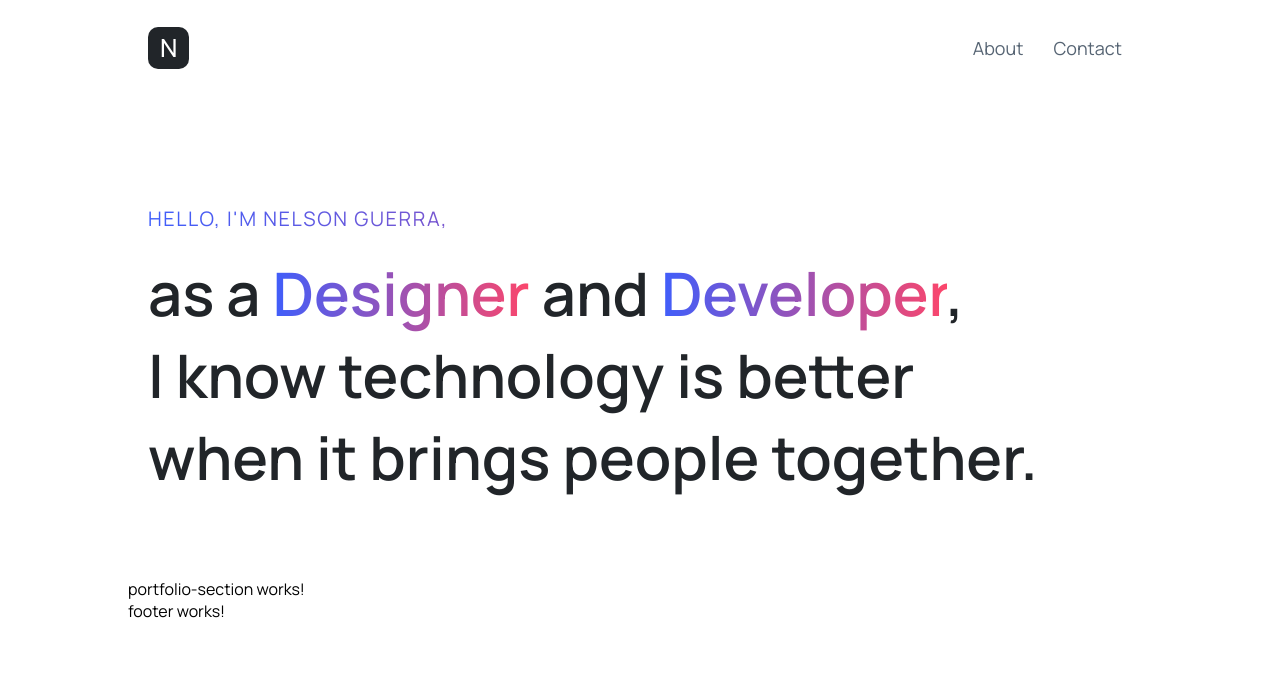
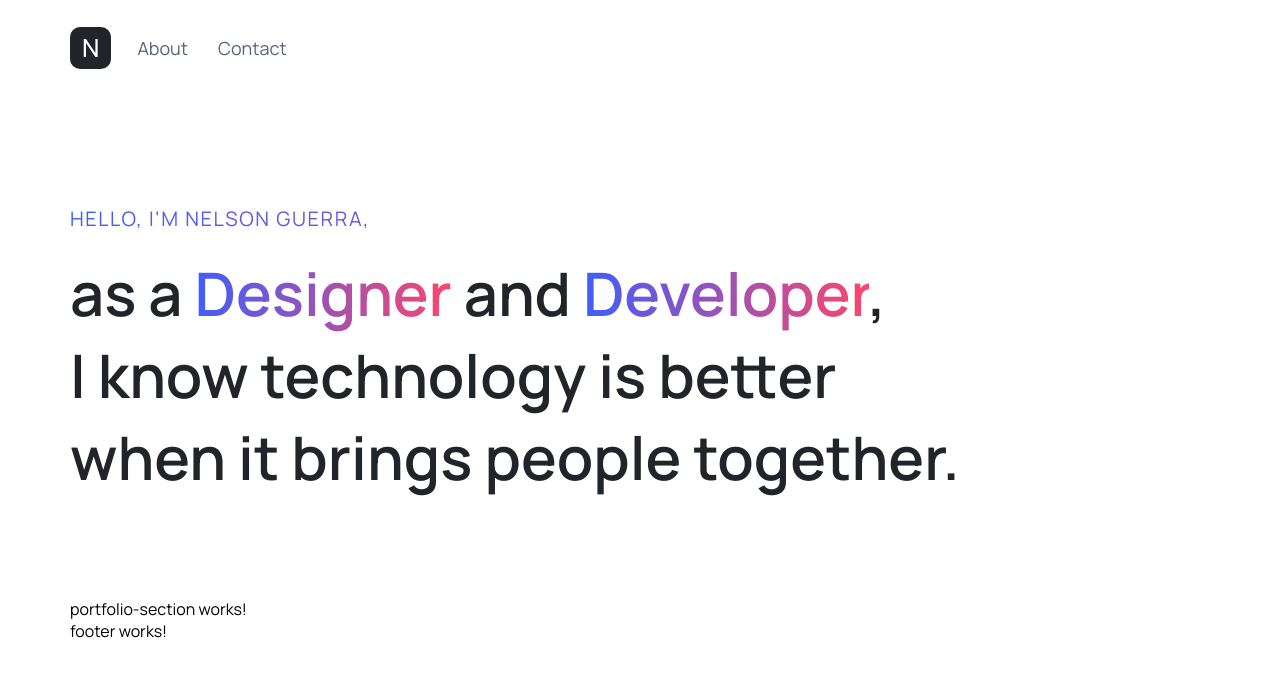
Before and after one commit to Nelson-Guerra-Tech/UX-Cleanfolio, an Angular app: page / in a window 1280 px wide. Shown: the top 676 px of the page. Built offline with nearby package versions, Linux system fonts and the light colour scheme.

Commit message:
add minor styling to landing page and navbar links

```diff
--- a/src/app/components/home/home.component.scss
+++ b/src/app/components/home/home.component.scss
@@ -1,5 +1,7 @@
 .home-container {
   height: var(--height-100-vh);
-  max-width: var(--width-1024-px);
+  max-width: var(--width-1200-px);
   margin: var(--margin-auto);
+  padding: var(--padding-0-px) var(--padding-30-px) var(--padding-0-px)
+    var(--padding-30-px);
 }
--- a/src/app/components/landing-page/landing-page.component.scss
+++ b/src/app/components/landing-page/landing-page.component.scss
@@ -1,11 +1,11 @@
 .hero-container {
-  padding: var(--padding-100-px) var(--padding-20-px) var(--padding-80-px)
-    var(--padding-20-px);
+  padding: var(--padding-100-px) var(--padding-0-px) var(--padding-100-px)
+    var(--padding-0-px);
   color: var(--dark);
 
   .heading-0 {
     font-size: var(--font-size-20-px);
-    letter-spacing: 0.1rem;
+    letter-spacing: var(--letter-spacing-0-1-rem);
     background: var(--highlight-linear-gradient-pink-blue);
     -webkit-background-clip: text;
     -webkit-text-fill-color: var(--text-fill-transparent);
--- a/src/app/components/navbar/navbar.component.scss
+++ b/src/app/components/navbar/navbar.component.scss
@@ -1,14 +1,12 @@
 .navbar-container {
   display: var(--display-flex);
   align-items: var(--align-items-center);
-  justify-content: var(--justify-content-space-between);
+  gap: var(--gap-1-rem);
   font-family: var(--secondary-font);
   height: var(--height-75-px);
   margin-top: var(--margin-top-10-px);
   margin-bottom: var(--margin-bottom-20-px);
   width: var(--width-100-percent);
-  padding: var(--padding-0-px) var(--padding-20-px) var(--padding-0-px)
-    var(--padding-20-px);
 
   .logo {
     background-color: var(--dark);
@@ -57,11 +55,17 @@
     }
 
     .link:hover {
-      background-color: var(--bg-light-gray);
+      // box-shadow: rgba(0, 0, 0, 0.06) 0px 2px 4px 0px inset;
+      // box-shadow: rgba(255, 255, 255, 0.2) 0px 0px 0px 1px inset,
+      //   rgba(0, 0, 0, 0.9) 0px 0px 0px 1px;
+      background: var(--highlight-linear-gradient-pink-blue);
+      -webkit-background-clip: text;
+      -webkit-text-fill-color: var(--text-fill-transparent);
     }
   }
 
   @media (min-width: 375px) and (max-width: 768px) {
+    justify-content: var(--justify-content-space-between);
     .logo {
       span {
         a {
@@ -72,6 +76,7 @@
   }
 
   @media (max-width: 374px) {
+    justify-content: var(--justify-content-space-between);
     .logo {
       span {
         a {
--- a/src/app/data/landing-page/landing-page.data.mocks.ts
+++ b/src/app/data/landing-page/landing-page.data.mocks.ts
@@ -2,5 +2,5 @@ import { LandingPage } from "src/app/models/landing-page/landing-page.interface"
 
 export const landingPageDataMocks: LandingPage = {
   nameTitle: "HELLO, I'M NELSON GUERRA,",
-  description: "as a <span class='highlight'>Designer</span> and <span>Developer</span>, <br /> I know technology is better <br />when it brings people together."
+  description: 'as a <span>Designer</span> and <span>Developer</span>, <br /> I know technology is better <br />when it brings people together.'
 }
--- a/src/styles.scss
+++ b/src/styles.scss
@@ -41,6 +41,7 @@
   /* Width */
   --width-100-percent: 100%;
   --width-1024-px: 1024px;
+  --width-1200-px: 1200px;
 
   /* Height */
   --height-50-px: 50px;
@@ -61,6 +62,8 @@
   --padding-12-px: 12px;
   --padding-16-px: 16px;
   --padding-20-px: 20px;
+  --padding-30-px: 30px;
+  --padding-40-px: 40px;
   --padding-80-px: 80px;
   --padding-100-px: 100px;
 
@@ -69,7 +72,10 @@
   --unit-25-px: 25px;
 
   /* Gap */
+  --gap-1-rem: 1rem;
+  --gap-1-px: 1px;
   --gap-10-px: 10px;
+  --gap-16-px: 16px;
 
   /* Font Size */
   --font-size-10-px: 10px;
@@ -81,6 +87,9 @@
   --font-size-22-px: 22px;
   --font-size-40-px: 40px;
   --font-size-60-px: 60px;
+
+  /* Letter Spacing */
+  --letter-spacing-0-1-rem: 0.1rem;
 
   /* Object Fit */
   --object-fit-cover: cover;
```
